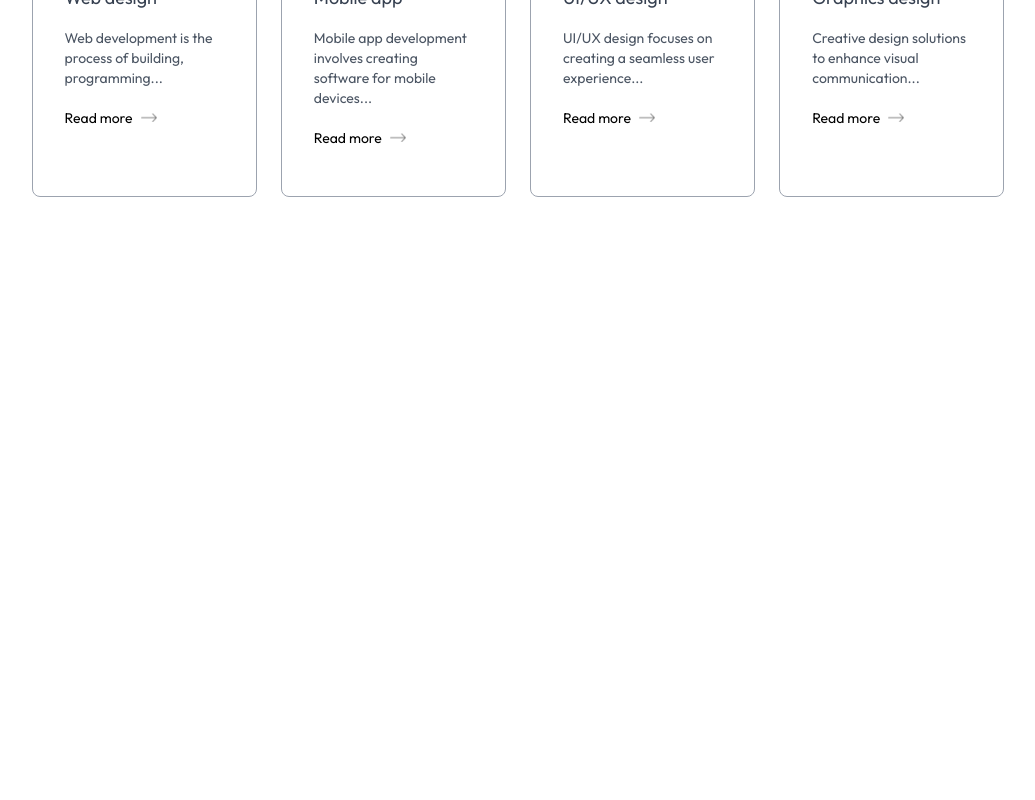
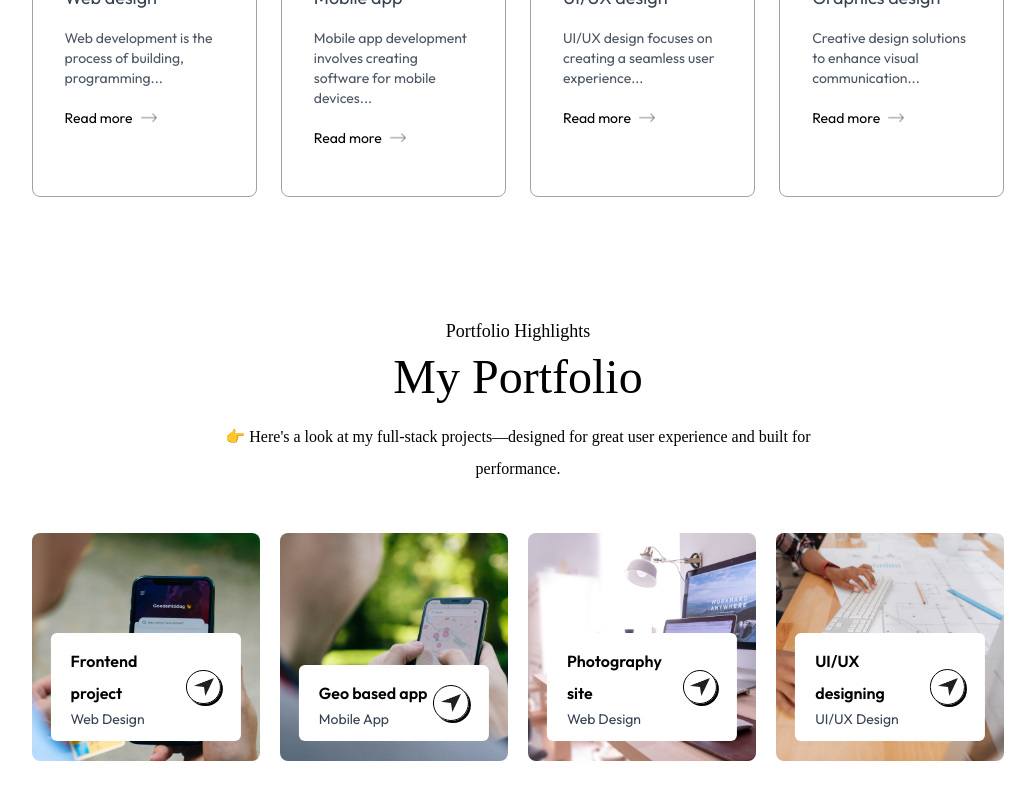
Before and after one commit to YingpMa/portfolio, a Next.js app: page / in a window 1280 px wide. Shown: the part 1986-2786 px from the top of the page, without its empty margins (122-1157 px from the left). Before the commit the page ends 2263 px from the top, so only its background shows below. Built offline with nearby package versions, Linux system fonts and the light colour scheme; a web font is replaced by a local one.

Commit message:
Add content for Projects page

```diff
--- a/app/components/Header.jsx
+++ b/app/components/Header.jsx
@@ -9,8 +9,7 @@
         <Image src={assets.profile_img} alt="" className="rounded-full w-32" />
       </div>
       <h3 className="flex items-end gap-2 text-xl md:text-2xl mb-3 font-Ovo">
-        Hi! I'm Yingping Ma
-        <Image src={assets.hand_icon} alt="" className="w-6" />
+        Hi! I'm Yingping Ma 👋
       </h3>
       <h1 className="text-3xl sm:text-6xl lg:text-[66px] font-Ovo">
         Full-stack web developer based in Sweden.
--- /dev/null
+++ b/app/components/Projects.jsx
@@ -0,0 +1,51 @@
+import { assets, workData } from "@/assets/assets";
+import Image from "next/image";
+import React from "react";
+
+const Projects = () => {
+  return (
+    <div id="projects" className="w-full px-[12%] py-10 scroll-mt-20">
+      <h4 className="text-center mb-2 text-lg font-Ovo">
+        Portfolio Highlights
+      </h4>
+      <h2 className="text-center text-5xl font-Ovo">My Portfolio</h2>
+      <p className="text-center max-w-2xl mx-auto mt-5 mb-12 font-Ovo">
+        👉 Here's a look at my full-stack projects—designed for great user
+        experience and built for performance.
+      </p>
+
+      <div className="grid grid-cols-auto my-10 gap-5">
+        {workData.map((project, index) => (
+          <div
+            key={index}
+            className="aspect-square bg-no-repeat bg-cover bg-center rounded-lg relative cursor-pointer group"
+            style={{ backgroundImage: `url(${project.bgImage})` }}
+          >
+            <div className="bg-white w-10/12 rounded-md absolute bottom-5 left-1/2 -translate-x-1/2 py-3 px-5 flex items-center justify-between duration-500 group-hover:bottom-7">
+              <div>
+                <h2 className="font-semibold">{project.title}</h2>
+                <p className="text-sm text-gray-700">{project.description}</p>
+              </div>
+              <div className="border rounded-full border-black w-9 aspect-square flex items-center justify-center shadow-[2px_2px_0_#000] group-hover:bg-lime-300 transition">
+                <Image src={assets.send_icon} alt="send icon" className="w-5" />
+              </div>
+            </div>
+          </div>
+        ))}
+      </div>
+      <a
+        href=""
+        className="w-max flex items-center justify-center gap-2 text-gray-700 border-[0.5px] border-gray-700 rounded-full y-3 px-10 mx-auto my-20 hover:bg-lightHover duration-500"
+      >
+        Show more{" "}
+        <Image
+          src={assets.right_arrow_bold}
+          alt="Right arrow"
+          className="w-4"
+        />
+      </a>
+    </div>
+  );
+};
+
+export default Projects;
--- a/app/page.js
+++ b/app/page.js
@@ -2,6 +2,7 @@
 import About from "./components/About";
 import Header from "./components/Header";
 import Navbar from "./components/Navbar";
+import Projects from "./components/Projects";
 import Services from "./components/Services";
 
 export default function Home() {
@@ -11,6 +12,7 @@
       <Header />
       <About />
       <Services />
+      <Projects />
     </>
   );
 }
```
